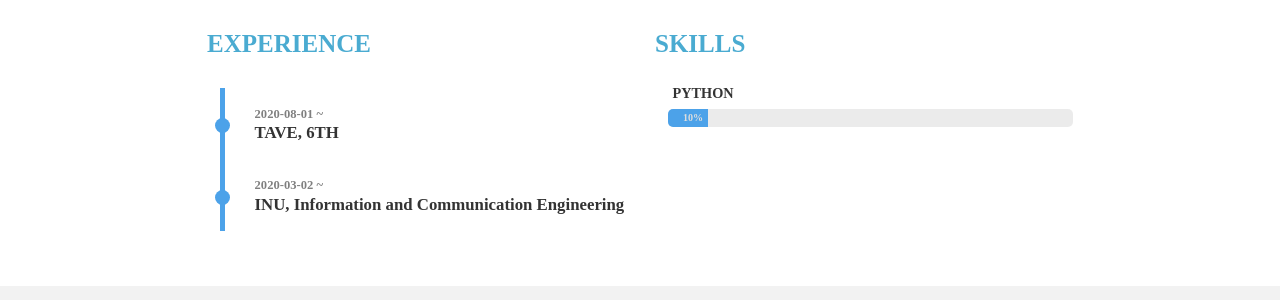
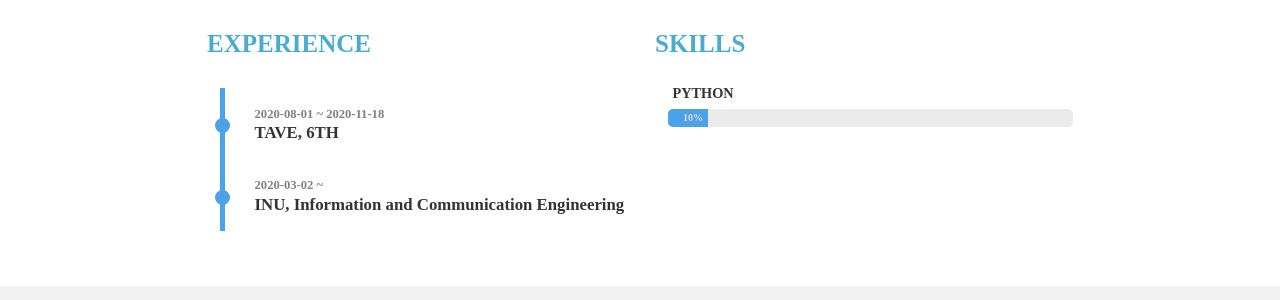
Before and after one commit to Marshmellowon/marshmellowon.github.io, a Jekyll site: the page built from portfolio.html, in a window 1280 px wide. Shown: the part 428-728 px from the top of the page. Built offline with Jekyll 4.4.1, drawn with Linux system fonts in a browser that asks for light colours; nearby versions of some CDN libraries; some web fonts are replaced.

Commit message:
edit project, exp

```diff
--- a/_config.yml
+++ b/_config.yml
@@ -16,7 +16,7 @@
     description: Photograph & Programming
     experience:
       - start: 2020-08-01
-        end:
+        end: 2020-11-18
         experience: TAVE, 6TH
       - start: 2020-03-02
         end:
--- a/_data/projects.yml
+++ b/_data/projects.yml
@@ -29,4 +29,4 @@
         description: <p><b>Youtube</b></p>
           <li><a style="color:#51adcf;" href="https://www.youtube.com/watch?v=gIhNBtruUYM&t=13s">이 말 이모지?</a></li>
           <p><b>Paper</b></p>
-          <li><a style="color:#51adcf;">TBA</a></li>
+          <li><a style="color:#51adcf;" href="http://hclt.kr/symp/?lnb=conference">제32회 한글 및 한국어 정보처리 학술대회(P529)</a></li>
```
